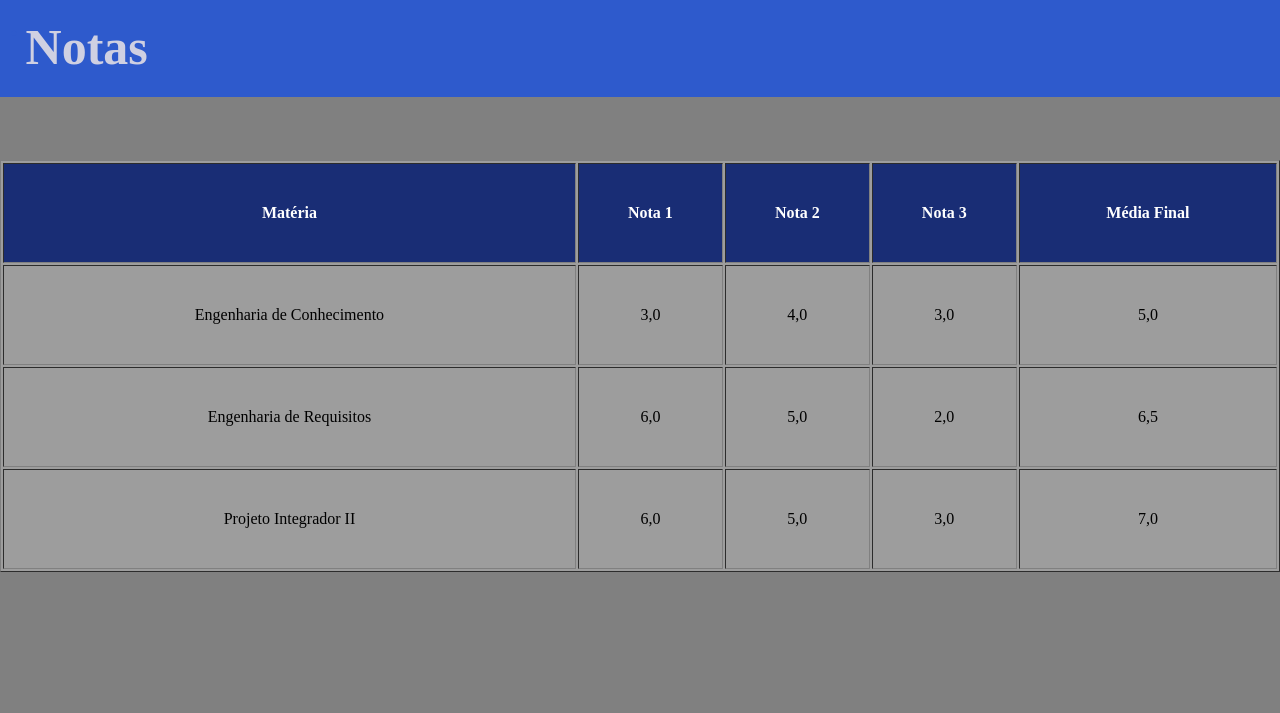
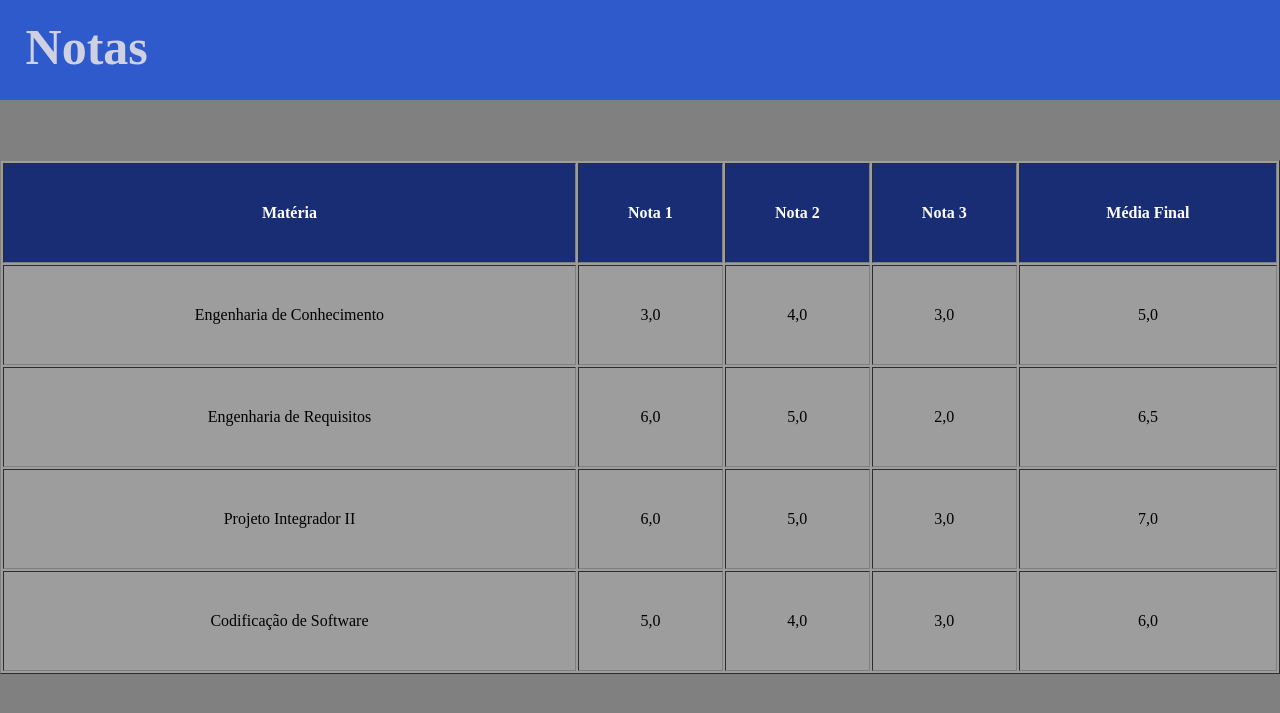
Before and after one commit to logosart/projetohtml, a PHP site: page /notas.html in a window 1280 px wide. Shown: the top 713 px of the page. Run offline with PHP 8.4, Linux system fonts and the light colour scheme.

Commit message:
alteração HTML e CSS

```diff
--- a/notas.html
+++ b/notas.html
@@ -7,7 +7,7 @@
 <head>
 </html>
 <body class="fundo">
-    <h1 class="background">.</h1>
+    <div class="background"></div>
     <h1 class="titulo">Notas</h1>
     <table class="table" bgcolor="#FFFFFF" border="1px" width="100%" height="50%">
     <tr height="100px">
@@ -37,5 +37,12 @@
         <td>3,0</td>
         <td>7,0</td>
     </tr>
+    <tr align="center" height="100px">
+        <td>Codificação de Software</td>
+        <td>5,0</td>
+        <td>4,0</td>
+        <td>3,0</td>
+        <td>6,0</td>
     </table>
+
 </body>
--- a/style/notas.css
+++ b/style/notas.css
@@ -1,14 +1,15 @@
 .fundo{
     background-color: grey;
+    width: 100%;
+    height: 100%;
 }
 
 .background{
     position: absolute;
-    top: -3%;
+    top: 0%;
     left: 0%;
     background: #2E5ACC;
     background-color: #2E5ACC;
-    color: #2E5ACC;
     width: 100%;
     height: 10%;
     padding: 10px;
```
